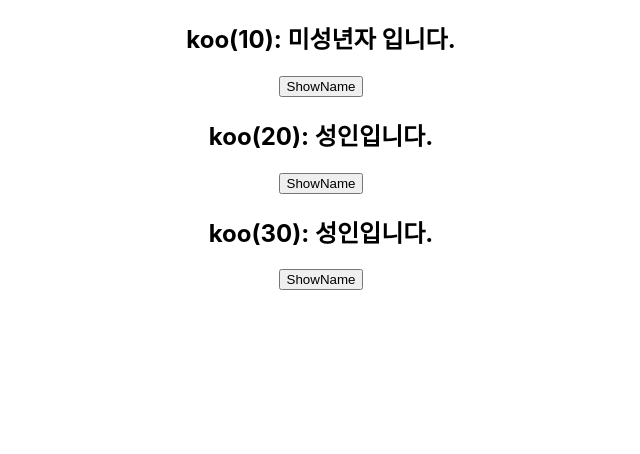
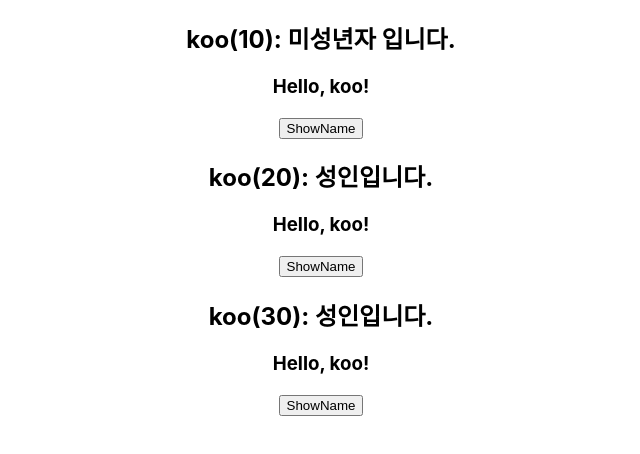
Before and after one commit to JayoonKoo/voca, a React (Create React App) app: page / in a window 1280 px wide. Shown: the top 454 px of the page, without its empty margins (319-959 px from the left). Built offline with nearby package versions, Linux system fonts and the light colour scheme.

Commit message:
feat: add props

```diff
--- a/src/component/Hello.js
+++ b/src/component/Hello.js
@@ -1,4 +1,5 @@
 import {useState} from 'react'
+import UserName from './UserName';
 
 
 export default function Hello({age}) {
@@ -13,6 +14,7 @@
 	return (
 	<div>
 		<h2>{name}({propAge}): {msg}</h2>
+		<UserName name={name}/>
 		<button onClick={()=> {
 			changeName();
 			setAge(propAge + 1);
--- /dev/null
+++ b/src/component/UserName.js
@@ -0,0 +1,3 @@
+export default function UserName({name}) {
+	return <h3>Hello, {name}!</h3>
+}
```
